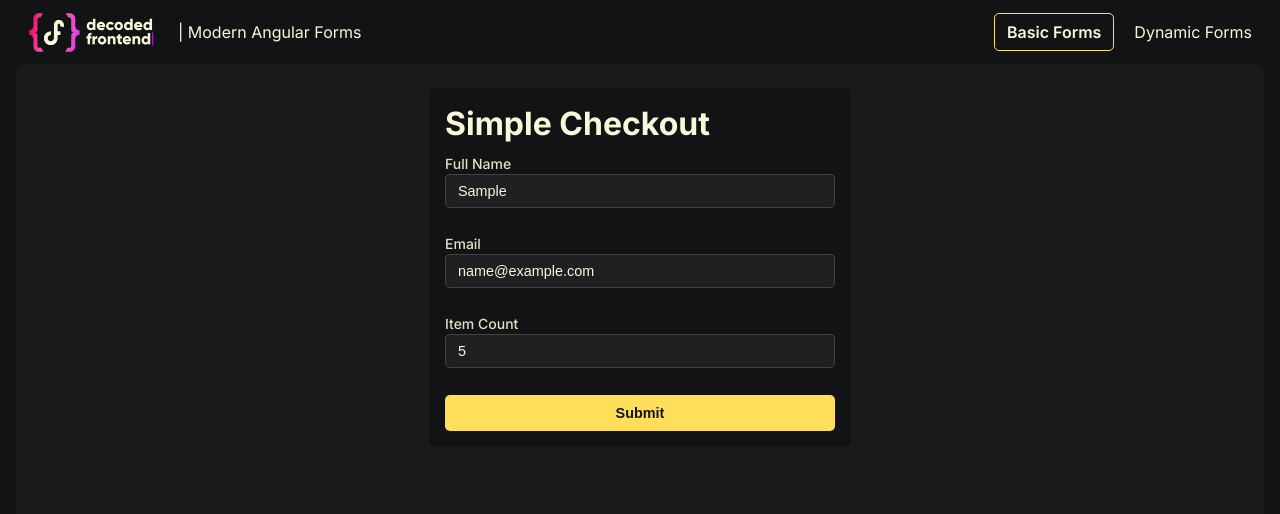
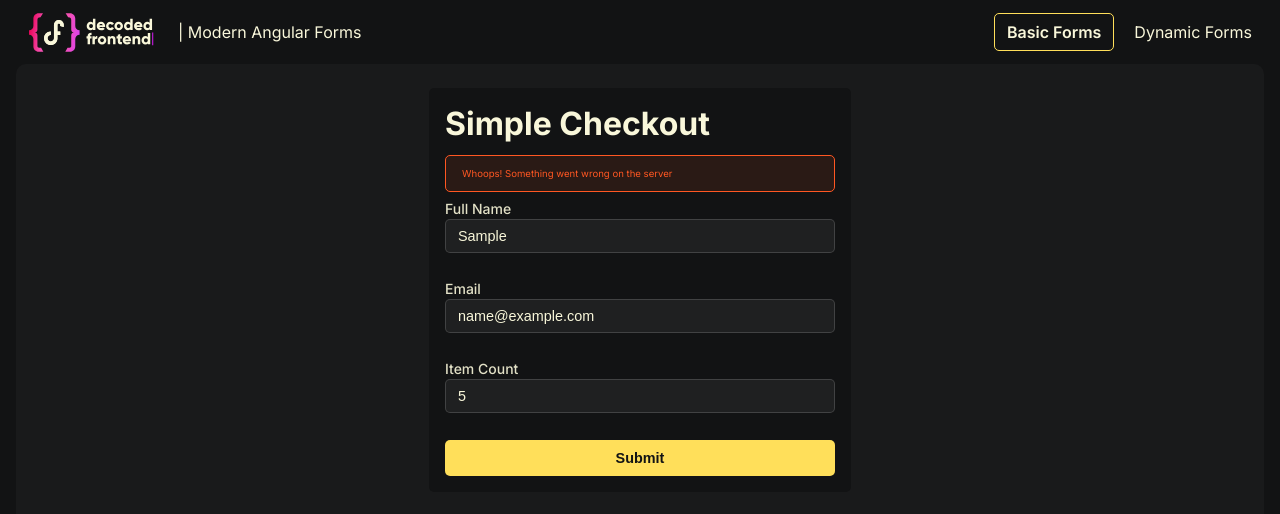
Before and after one commit to DMezhenskyi/modern-angular-forms-playground, an Angular app: page /basic-forms in a window 1280 px wide. Both pictures are taken after typing "Sample", "name@example.com", "5" into the empty fields and a click on the button "Submit". Shown: the top 514 px of the page. Built offline with nearby package versions, Linux system fonts and the light colour scheme.

Commit message:
implemented task 1-2

```diff
--- a/src/app/playgrounds/basic-forms/basic-forms.html
+++ b/src/app/playgrounds/basic-forms/basic-forms.html
@@ -6,9 +6,12 @@
             during the form submittion.
     HINT: the error 'kind' value for the server error is `serverError`
   -->
-  <!-- <div class="errors-banner">
-    <span class="error">__SERVER_ERROR_MESSAGE__</span>
-  </div> -->
+  @let serverError = form().getError('serverError');
+  @if (serverError) {
+  <div class="errors-banner">
+    <span class="error">{{serverError.message}}</span>
+  </div>
+  }
 
   <div class="form-field">
     <label for="name">Full Name</label>
--- a/src/app/playgrounds/basic-forms/basic-forms.ts
+++ b/src/app/playgrounds/basic-forms/basic-forms.ts
@@ -36,7 +36,7 @@ export default class BasicForms {
           //         in order to bind it to the root FieldTree form state
           // NOTE: `OrderHandler.placeOrderAndFail()` method returns error in a proper
           // format required by signal forms.
-          await this.#orderHandler.placeOrderAndFail(form().value())
+          return await this.#orderHandler.placeOrderAndFail(form().value())
 
           // TASK 3*: Handle submition error and map it with failed field
           // NOTE: To simulate this error use `OrderHandler.placeOrderAndFailEmail()` method
```
